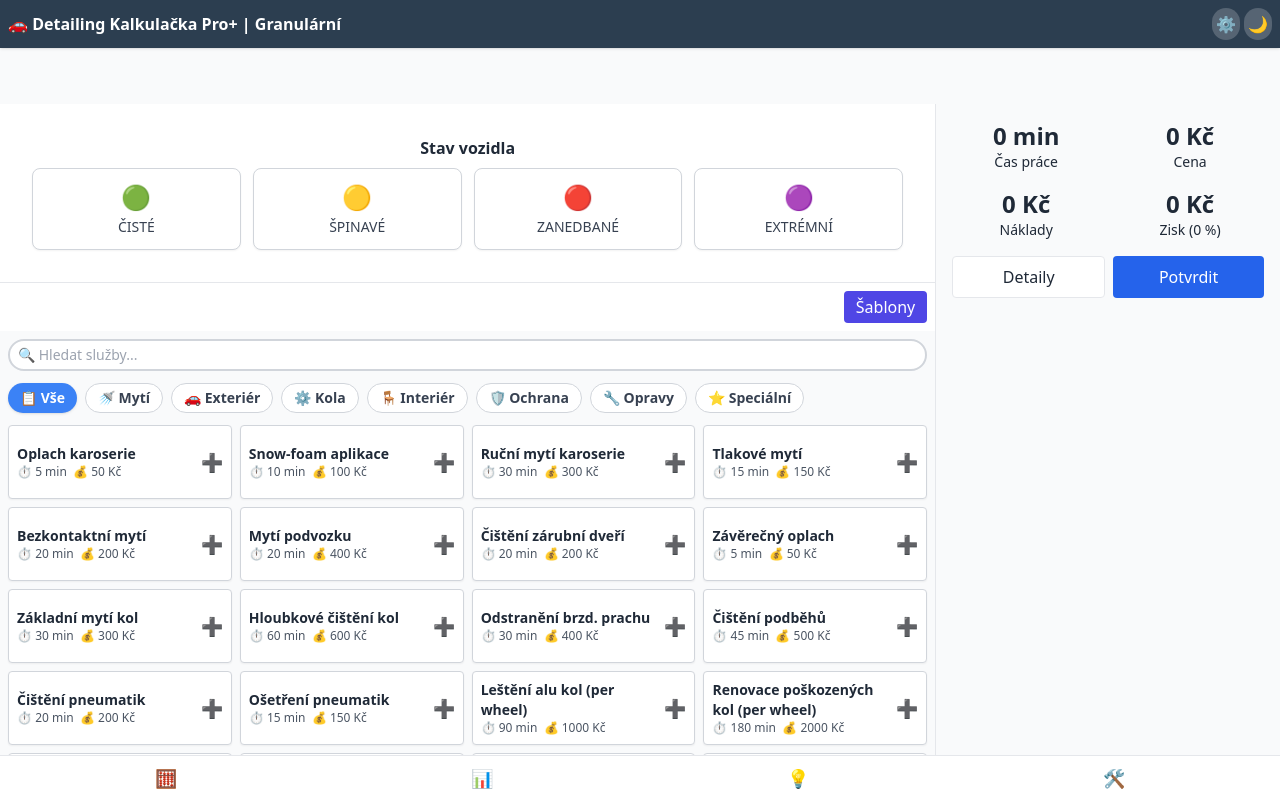
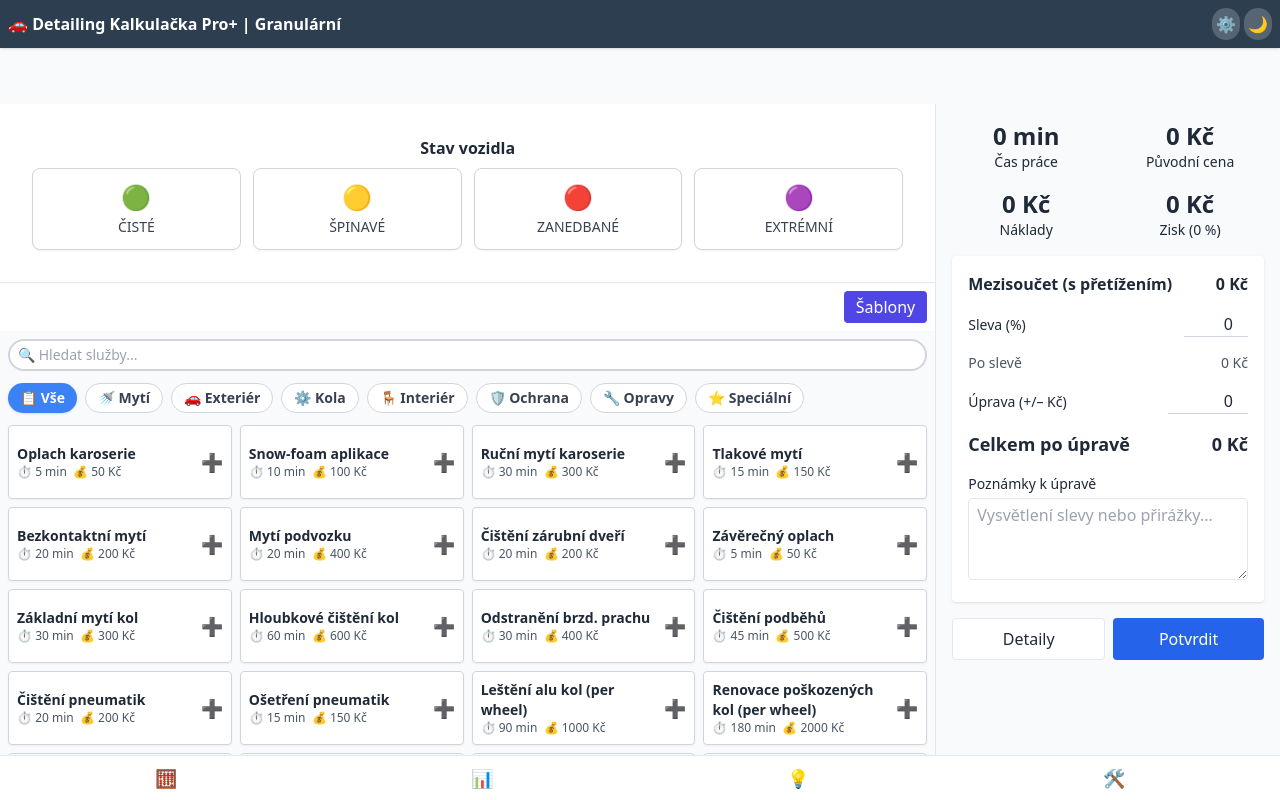
Before and after one commit to Rowunk/auto-detail, a React (Vite) app: page / in a window 1280 px wide. Built offline with nearby package versions, Linux system fonts and the light colour scheme.

Commit message:
feat(report): add price overrides, discounts, flat-rate adjustments & notes

```diff
--- a/src/components/ReportPanel.tsx
+++ b/src/components/ReportPanel.tsx
@@ -1,16 +1,17 @@
 // src/components/ReportPanel.tsx
-import React, { useState, useContext } from 'react';
+import React, { useState, useContext, useMemo } from 'react';
 import { getStorageItem, setStorageItem } from '../utils/storage';
 import { ConfigContext } from '../contexts/ConfigContext';
 import { calculateJob } from '../utils/jobCalculator';
-import { formatMinutes } from '../utils/format';  // ← use formatMinutes
+import { formatMinutes } from '../utils/format';
 import type { ReportPanelProps } from '../types/props';
 import type { HistoryEntry } from '../types';
 import Toast from './Toast';
 
 /**
  * Summary panel for current selection.
- * Shows totals, allows toggling details and confirming (saving) the job.
+ * Shows totals, allows toggling details, overrides prices,
+ * applying discounts/markups, adding notes, and confirming (saving) the job.
  */
 export default function ReportPanel({
     selected,
@@ -20,28 +21,58 @@ export default function ReportPanel({
     const [showDetails, setShowDetails] = useState(false);
     const [toast, setToast] = useState('');
 
-    // Compute breakdown and P&L
-    const {
-        breakdown,
-        totalTime,
-        totalPrice,
-        cost,
-        profit,
-        marginPct
-    } = calculateJob(selected, condition, config);
+    // Base P&L from utils
+    const { breakdown, totalTime, totalPrice, cost, profit, marginPct } =
+        calculateJob(selected, condition, config);
+
+    // Overrides keyed by service name
+    const [overrides, setOverrides] = useState<Record<string, number>>({});
+    // Discount (%) and flat adjustment (Kč)
+    const [discountPct, setDiscountPct] = useState<number>(0);
+    const [flatAdj, setFlatAdj] = useState<number>(0);
+    // Notes for adjustment
+    const [notes, setNotes] = useState<string>('');
+
+    // Adjusted per‐service prices
+    const adjustedBreakdown = useMemo(
+        () =>
+            breakdown.map(item => ({
+                ...item,
+                adjustedPrice:
+                    overrides[item.name] != null ? overrides[item.name] : item.price
+            })),
+        [breakdown, overrides]
+    );
+
+    // Subtotal after overrides
+    const subtotal = useMemo(
+        () =>
+            adjustedBreakdown.reduce((sum, b) => sum + b.adjustedPrice, 0),
+        [adjustedBreakdown]
+    );
+    // After percentage discount
+    const afterDiscount = useMemo(
+        () => Math.round(subtotal * (1 - discountPct / 100)),
+        [subtotal, discountPct]
+    );
+    // Grand total with flat adjustment
+    const grandTotal = afterDiscount + flatAdj;
 
     const handleConfirm = (): void => {
         if (!storageAvailable) {
             setToast('Lokální úložiště není dostupné');
             return;
         }
-        const history = getStorageItem<HistoryEntry[]>('detailingHistoryGranular', []);
+        const history = getStorageItem<HistoryEntry[]>(
+            'detailingHistoryGranular',
+            []
+        );
         const newEntry: HistoryEntry = {
             services: selected,
             condition: condition ?? 'excellent',
             vehicleSize: config.vehicleSize,
-            price: totalPrice,
-            time: formatMinutes(totalTime),    // ← renamed
+            price: grandTotal,
+            time: formatMinutes(totalTime),
             date: new Date().toLocaleDateString('cs-CZ')
         };
         setStorageItem('detailingHistoryGranular', [...history, newEntry]);
@@ -50,14 +81,17 @@ export default function ReportPanel({
 
     return (
         <div>
+            {/* Top summary grid */}
             <div className="grid grid-cols-2 gap-4 mb-4 text-center text-sm">
                 <div>
-                    <div className="text-2xl font-bold">{formatMinutes(totalTime)}</div>
+                    <div className="text-2xl font-bold">
+                        {formatMinutes(totalTime)}
+                    </div>
                     <div>Čas práce</div>
                 </div>
                 <div>
                     <div className="text-2xl font-bold">{totalPrice} Kč</div>
-                    <div>Cena</div>
+                    <div>Původní cena</div>
                 </div>
                 <div>
                     <div className="text-2xl font-bold">{cost} Kč</div>
@@ -69,6 +103,66 @@ export default function ReportPanel({
                 </div>
             </div>
 
+            {/* Overrides & adjustments panel */}
+            <div className="space-y-4 mb-4 p-4 bg-white rounded shadow">
+                {/* Subtotal */}
+                <div className="flex justify-between font-semibold">
+                    <span>Mezisoučet (s přetížením)</span>
+                    <span>{subtotal.toLocaleString()} Kč</span>
+                </div>
+
+                {/* Percentage Discount */}
+                <div className="flex justify-between items-center">
+                    <label className="text-sm">Sleva (%)</label>
+                    <input
+                        type="number"
+                        min={0}
+                        max={100}
+                        value={discountPct}
+                        onChange={e =>
+                            setDiscountPct(Math.min(100, Math.max(0, +e.target.value)))
+                        }
+                        className="w-16 text-right border-b border-gray-300 focus:outline-none"
+                    />
+                </div>
+                <div className="flex justify-between text-sm text-gray-600">
+                    <span>Po slevě</span>
+                    <span>{afterDiscount.toLocaleString()} Kč</span>
+                </div>
+
+                {/* Flat-rate adjustment */}
+                <div className="flex justify-between items-center">
+                    <label className="text-sm">Úprava (+/– Kč)</label>
+                    <input
+                        type="number"
+                        value={flatAdj}
+                        onChange={e => setFlatAdj(+e.target.value || 0)}
+                        className="w-20 text-right border-b border-gray-300 focus:outline-none"
+                    />
+                </div>
+
+                {/* Grand total */}
+                <div className="flex justify-between font-bold text-lg">
+                    <span>Celkem po úpravě</span>
+                    <span>{grandTotal.toLocaleString()} Kč</span>
+                </div>
+
+                {/* Notes */}
+                <div>
+                    <label className="block text-sm font-medium mb-1">
+                        Poznámky k úpravě
+                    </label>
+                    <textarea
+                        value={notes}
+                        onChange={e => setNotes(e.target.value)}
+                        rows={3}
+                        className="w-full border rounded px-2 py-1 focus:outline-none"
+                        placeholder="Vysvětlení slevy nebo přirážky..."
+                    />
+                </div>
+            </div>
+
+            {/* Action buttons */}
             <div className="flex gap-2 mb-4">
                 <button
                     onClick={() => setShowDetails(d => !d)}
@@ -84,14 +178,31 @@ export default function ReportPanel({
                 </button>
             </div>
 
+            {/* Detailed list with inline overrides */}
             {showDetails && (
                 <div className="bg-white p-2 rounded shadow text-xs mb-4">
-                    {breakdown.map((b, i) => (
-                        <div key={i} className="flex justify-between py-1 border-b last:border-none">
+                    {adjustedBreakdown.map((b, i) => (
+                        <div
+                            key={i}
+                            className="flex justify-between items-center py-1 border-b last:border-none"
+                        >
                             <span>{b.name}</span>
-                            <span>
-                                {formatMinutes(b.time)} / {b.price} Kč
-                            </span>
+                            <div className="flex items-center gap-1">
+                                <span className="text-xs text-gray-500">
+                                    {formatMinutes(b.time)}
+                                </span>
+                                /
+                                <input
+                                    type="number"
+                                    value={b.adjustedPrice}
+                                    onChange={e => {
+                                        const v = +e.target.value || 0;
+                                        setOverrides(o => ({ ...o, [b.name]: v }));
+                                    }}
+                                    className="w-16 text-right bg-transparent border-b border-gray-300 focus:outline-none"
+                                />
+                                <span className="text-xs">Kč</span>
+                            </div>
                         </div>
                     ))}
                 </div>
```
